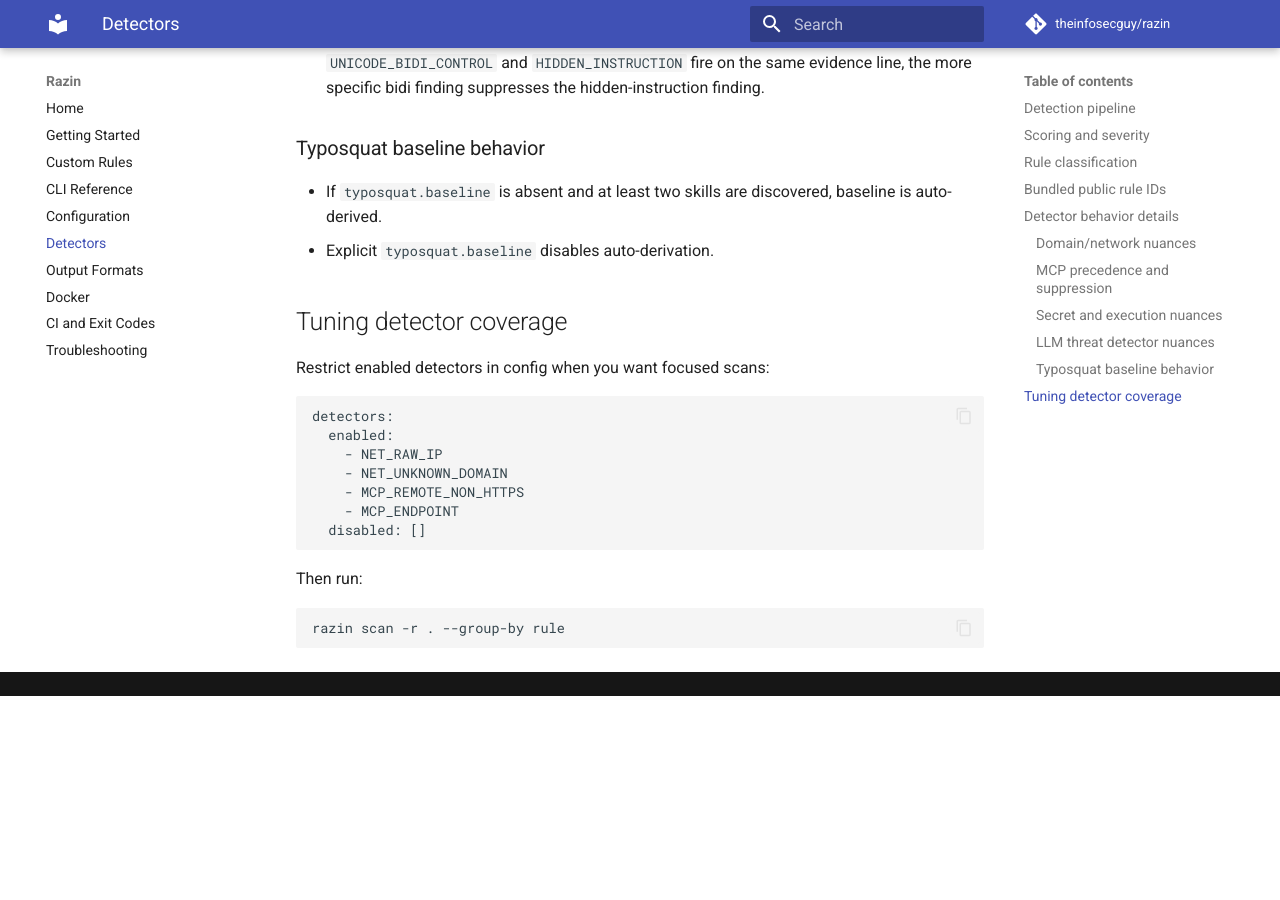
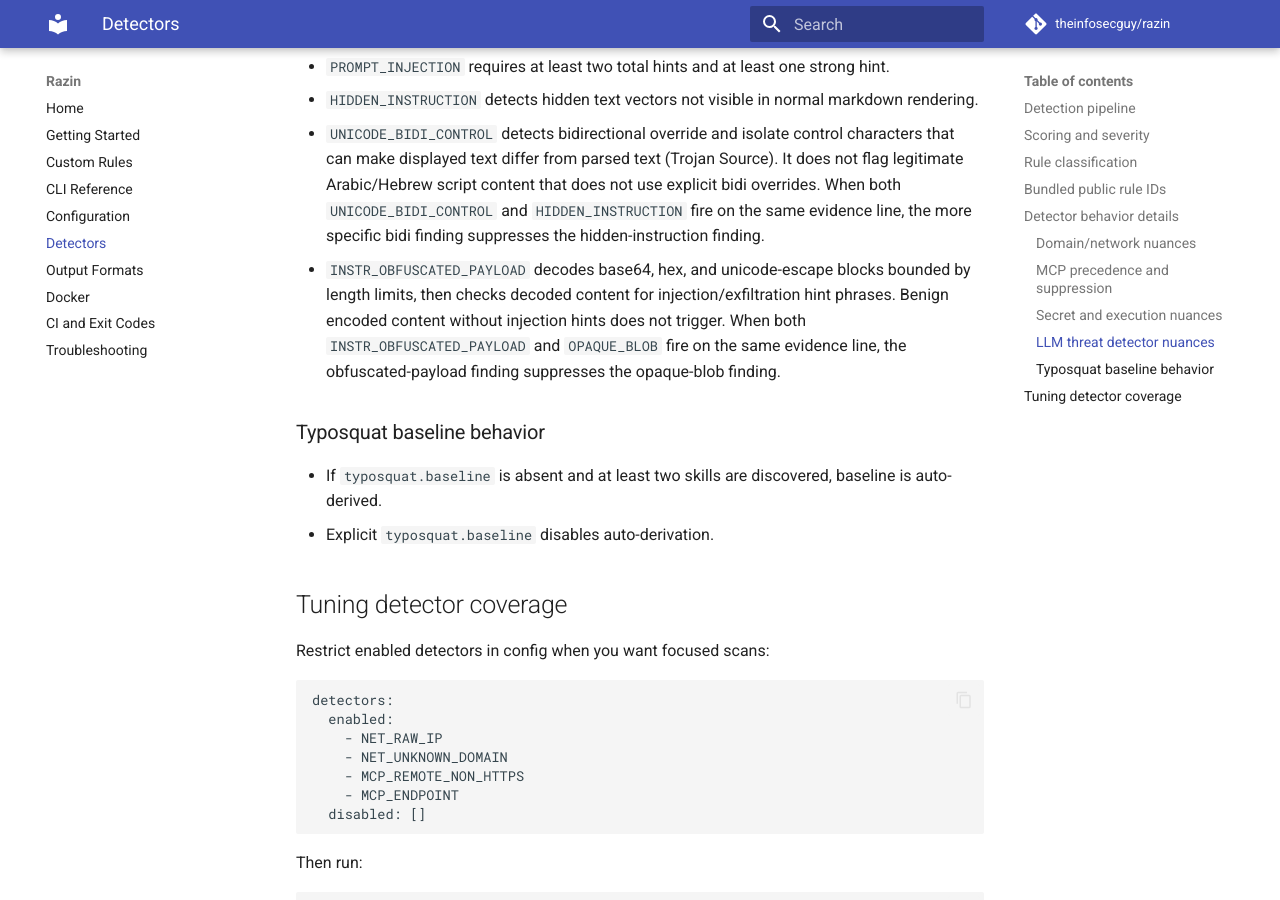
Before and after one commit to theinfosecguy/razin, an MkDocs documentation site: the page built from docs/detectors.md, in a window 1280 px wide and 900 px high, scrolled down 4803 px. Built offline with MkDocs 1.6.1 and Material for MkDocs 9.7.7, drawn with Linux system fonts in a browser that asks for light colours; comment, search, counter and statistics services are not loaded; before the commit the page ends 5499 px from its top, so only the background shows below that; some of the changed text lies outside the part shown.

Commit message:
docs: add INSTR_OBFUSCATED_PAYLOAD to detector and config documentation

```diff
--- a/docs/detectors.md
+++ b/docs/detectors.md
@@ -71,6 +71,7 @@
 | `DATA_SENSITIVITY` | security | tiered (`high:65`, `medium:40`, `low:15`) + keyword bonus | medium | raw text + parsed fields | Service/keyword-based sensitivity classifier with category inference. |
 | `TYPOSQUAT` | security | 76 | medium | frontmatter + derived names | Levenshtein-based similarity check against baseline (`max_distance: 2`, `min_name_length: 5`). |
 | `UNICODE_BIDI_CONTROL` | security | 85 base, +7 in code fences, +5 for unpaired overrides | high | raw text | Detects Unicode bidi override/isolate controls (U+202A–U+202E, U+2066–U+2069) indicating Trojan Source risk. |
+| `INSTR_OBFUSCATED_PAYLOAD` | security | 78 | high | raw text | Decodes base64, hex, and unicode-escape blocks, then checks decoded content for injection/exfiltration hints. |
 
 ## Detector behavior details
 
@@ -98,6 +99,7 @@
 - `PROMPT_INJECTION` requires at least two total hints and at least one strong hint.
 - `HIDDEN_INSTRUCTION` detects hidden text vectors not visible in normal markdown rendering.
 - `UNICODE_BIDI_CONTROL` detects bidirectional override and isolate control characters that can make displayed text differ from parsed text (Trojan Source). It does not flag legitimate Arabic/Hebrew script content that does not use explicit bidi overrides. When both `UNICODE_BIDI_CONTROL` and `HIDDEN_INSTRUCTION` fire on the same evidence line, the more specific bidi finding suppresses the hidden-instruction finding.
+- `INSTR_OBFUSCATED_PAYLOAD` decodes base64, hex, and unicode-escape blocks bounded by length limits, then checks decoded content for injection/exfiltration hint phrases. Benign encoded content without injection hints does not trigger. When both `INSTR_OBFUSCATED_PAYLOAD` and `OPAQUE_BLOB` fire on the same evidence line, the obfuscated-payload finding suppresses the opaque-blob finding.
 
 ### Typosquat baseline behavior
 
```
Also changed, not shown: other parts of docs/detectors.md (+1 -1 lines), docs/configuration.md (+1 -0 lines), docs/custom-rules.md (+2 -1 lines).
